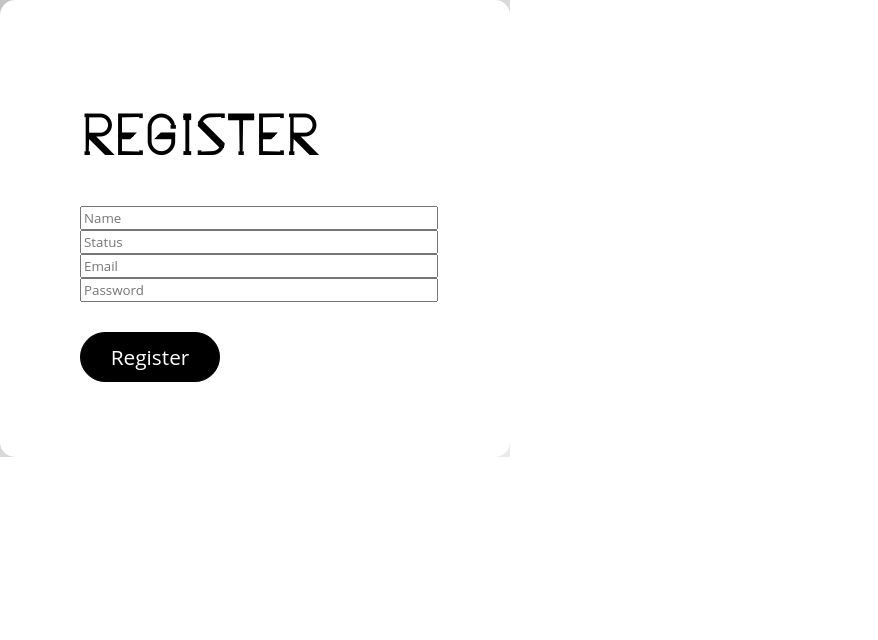
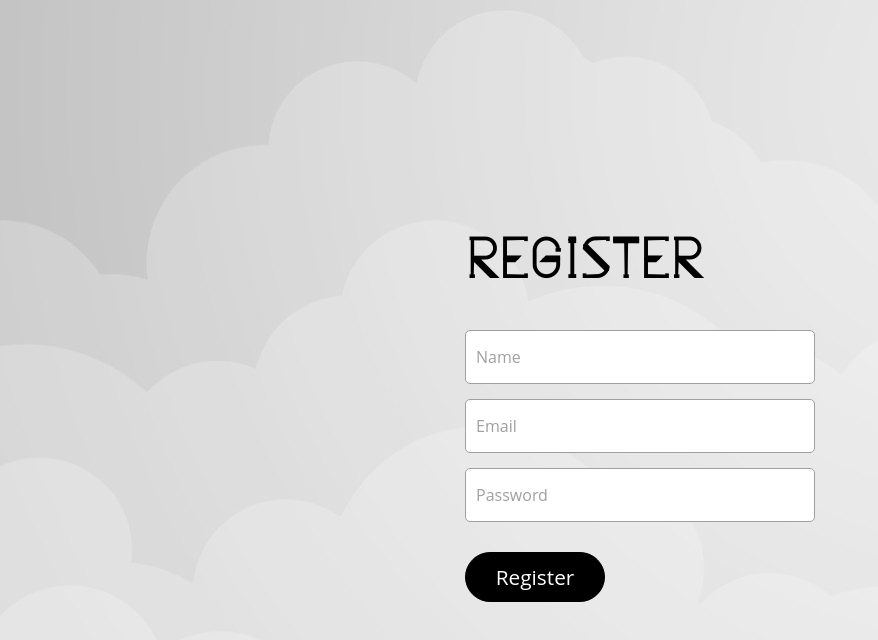
Before and after one commit to yehor-germanenko/chat-react, a React (Create React App) app: page /register in a window 1280 px wide. Shown: the top 640 px of the page, without its empty margins (0-878 px from the left). Built offline with nearby package versions, Linux system fonts and the light colour scheme.

Commit message:
+fix css

```diff
--- a/src/App.css
+++ b/src/App.css
@@ -30,11 +30,9 @@
 }
 
 .form{
-  background-color: #fff;
   width: 350px;
-  padding: 75px 80px;
-  border-radius: 15px;
 }
+ы
 .fieldWrapper{
   width: 100%;
 }
--- a/src/App.js
+++ b/src/App.js
@@ -4,15 +4,13 @@ import {Route} from "react-router-dom";
 import Login from './components/Login/Login'
 import Profile from './components/Profile/profileContainer'
 import Register from'./components/Register/Register'
-import Main from './components/Main/Main';
 
 const App = () => {
   return (
     <div className="app-wrapper">
-      <Route exact path='/' render={ () => <Main /> }/>
+      <Route exact path='/' render={ () => <Login /> }/>
 
       <Route path='/profile/' render={ () => <Profile /> }/>
-      <Route exact path='/login/' render={ () => <Login /> }/>
       <Route exact path='/register/' render={ () => <Register /> }/>
     </div>
   )
--- a/src/api/api.js
+++ b/src/api/api.js
@@ -20,7 +20,7 @@ export const authAPI = {
     logout() {
         return instance.delete(`auth/login`);
     },
-    register(name, status, email, password){
-        console.log({name, status, email, password});
+    register(name, email, password){
+        console.log({name, email, password});
     }
 }
--- a/src/common/FormsControls/FormsControls.js
+++ b/src/common/FormsControls/FormsControls.js
@@ -15,10 +15,10 @@ const FormControl = ({input, meta, child, ...props}) => {
     )
 }
 
-export const Textarea = (props) => {
+/*export const Textarea = (props) => {
     const {input, meta, child, ...restProps} = props;
     return <FormControl {...props}><textarea {...input} {...restProps} /></FormControl>
-}
+}*/
 
 export const Input = (props) => {
     const {input, meta, child, ...restProps} = props;
--- a/src/components/Login/Login.jsx
+++ b/src/components/Login/Login.jsx
@@ -4,7 +4,7 @@ import {Input} from "../../common/FormsControls/FormsControls";
 import {required} from "../../utils/validators";
 import {connect} from "react-redux";
 import {login} from "../../redux/auth-reduser";
-import {Redirect} from "react-router-dom";
+import {Redirect, NavLink} from "react-router-dom";
 import sControls from "../../common/FormsControls/FormsControls.module.css"
 import s from "./Login.module.css"
 
@@ -22,9 +22,16 @@ const LoginForm = (props) => {
                        validate={[required]}
                        component={Input}/>
             </div>
-            <div className={s.checkboxWrapper}>
-                <Field component={Input} name={"rememberMe"} type={"checkbox"}/>
-                <span>Remember me</span>
+            <div className={s.footerLogin}>
+                <div className={s.checkboxWrapper}>
+                    <Field component={Input} name={"rememberMe"} type={"checkbox"}/>
+                    <span>Remember me</span>
+                </div>
+                <div className={s.createNew}>
+                    <NavLink to="/register">
+                        Create new account
+                    </NavLink>
+                </div>
             </div>
             { props.error && <div className={sControls.formSummaryError}>
                 {props.error}
--- a/src/components/Login/Login.module.css
+++ b/src/components/Login/Login.module.css
@@ -1,8 +1,3 @@
-.header{
-    font-family: FUN_SANS;
-    font-size: 3.5em;
-}
-
 .login {
     height: 100vh;
     width: 100vw;
@@ -10,49 +5,30 @@
     justify-content: center;
     align-items: center;
     flex-direction: column;
-
 }
 
-.form{
-    background-color: #fff;
-    width: 350px;
-    padding: 75px 80px;
-    border-radius: 15px;
-}
-.fieldWrapper{
-    width: 100%;
-}
-
-
-.fieldWrapper input{
-    display: block;
-    width: 100%;
-    border: 1px solid #A0A0A0;
-    border-radius: 5px;
-    margin: 15px 0;
-    padding: 15px 10px;
-    color: #A0A0A0;
-    font-size: 1em;
-    transition: .3s;
-    outline: none;
-    box-sizing: border-box;
-}
-
-.fieldWrapper input::placeholder{
-    color: #A0A0A0;
-}
-
-.fieldWrapper input:focus{
-    border-color: #7CC576;
-    box-shadow: 0 0 5px #7CC576;
+.footerLogin{
+    display: flex;
+    margin: 10px 0;
+    justify-content: space-between;
 }
 
 .checkboxWrapper{
     display: flex;
-    margin: 10px 0;
 }
 
 .checkboxWrapper span{
     font-size: 1em;
     color: #A0A0A0;
 }
+
+.createNew a{
+    color: #798082;
+    font-size: 1em;
+    transition: .2s;
+}
+
+.createNew a:hover{
+    color: #373A3B;
+    font-size: 1em;
+}
--- a/src/components/Register/Register.jsx
+++ b/src/components/Register/Register.jsx
@@ -1,32 +1,32 @@
 import React from 'react';
 import {Field, reduxForm} from "redux-form";
 import {Input} from "../../common/FormsControls/FormsControls";
-import {required, emailValid} from "../../utils/validators";
+import {required, emailValid, minMaxLengthCreator} from "../../utils/validators";
 import {connect} from "react-redux";
 import {register} from "../../redux/auth-reduser";
 import {Redirect} from "react-router-dom";
 import style from "../../common/FormsControls/FormsControls.module.css"
+import s from "./Register.module.css"
+
+const validLength = minMaxLengthCreator(6, 47);
 
 const RegisterForm = (props) => {
     return (
         <form className="form" onSubmit={props.handleSubmit}>
             <h1 className="header">Register</h1>
-            <div>
-                <Field className="fieldWrapper" placeholder={"Name"} name={"name"}
+            <div className="fieldWrapper">
+                <Field placeholder={"Name"} name={"name"}
                        validate={[required]}
                        component={Input}/>
             </div>
-            <div>
-                <Field className="fieldWrapper" placeholder={"Status"} name={"status"} type={"text"} component={Input}/>
-            </div>
-            <div>
-                <Field className="fieldWrapper" placeholder={"Email"} name={"email"}
+            <div className="fieldWrapper">
+                <Field placeholder={"Email"} name={"email"}
                        validate={[required, emailValid]}
                        component={Input}/>
             </div>
-            <div>
-                <Field className="fieldWrapper" placeholder={"Password"} name={"password"} type={"password"}
-                       validate={[required]}
+            <div className="fieldWrapper">
+                <Field placeholder={"Password"} name={"password"} type={"password"}
+                       validate={[required, validLength]}
                        component={Input}/>
             </div>
             { props.error && <div className={style.formSummaryError}>
@@ -44,16 +44,17 @@ const RegisterReduxForm =  reduxForm({form: 'register'})(RegisterForm)
 
 const Login = (props) => {
     const onSubmit = (formData) => {
-        props.register(formData.email, formData.password, formData.name, formData.status);
+        props.register(formData.name, formData.email, formData.password);
     }
 
     if (props.isAuth) {
         return <Redirect to={"/profile"} />
     }
 
-    return <div>
+    return (
+    <div className={s.register}>
         <RegisterReduxForm onSubmit={onSubmit} />
-    </div>
+    </div>)
 }
 const mapStateToProps = (state) => ({
     isAuth: state.auth.isAuth
--- /dev/null
+++ b/src/components/Register/Register.module.css
@@ -0,0 +1,8 @@
+.register {
+    height: 100vh;
+    width: 100vw;
+    display: flex;
+    justify-content: center;
+    align-items: center;
+    flex-direction: column;
+}
--- a/src/redux/auth-reduser.js
+++ b/src/redux/auth-reduser.js
@@ -62,17 +62,16 @@ export const logout = () => (dispatch) => {
         });
 }
 
-export const register = (name, status, email, password) => (dispatch) => {
-
-    authAPI.register(name, status, email, password)
+export const register = (name, email, password) => (dispatch) => {
+    authAPI.register(name, email, password)
         .then(response => {
-            if (response.data.resultCode === 0) {
+            /*if (response.data.resultCode === 0) {
                 dispatch(getAuthUserData())
             } else {
                 let message = response.data.messages.length > 0 ? response.data.messages[0] : "Some error";
                 dispatch(stopSubmit("register", {_error: message}));
 
-            }
+            }*/
         });
 }
 
--- a/src/utils/validators.js
+++ b/src/utils/validators.js
@@ -3,9 +3,13 @@ export const required = value => {
     return "Field is required";
 }
 
-export const maxLengthCreator = (maxLength) => (value) => {
-    if (value.length > maxLength) return `Max length is ${maxLength} symbols`;
-    return undefined;
+export const minMaxLengthCreator = (minLength, maxLength) => (value) => {
+    if (value.length < minLength || value.length > maxLength) {
+        return `length should be ${minLength} to ${maxLength}`;
+    } /*else {
+        console.log('vaild')
+        return undefined;
+    }*/
 }
 
 export const emailValid = (email) => {
```
